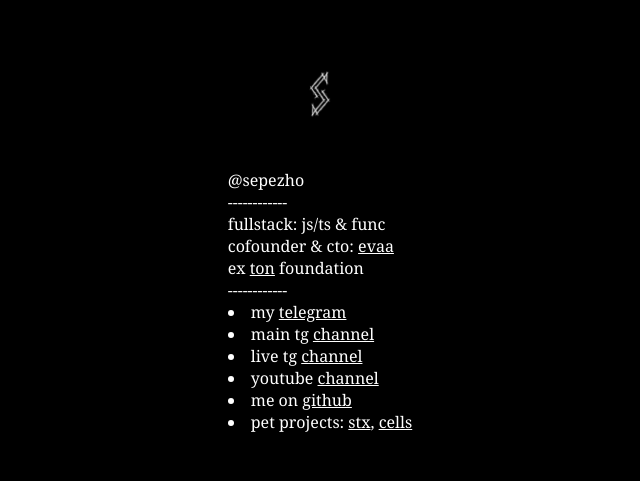
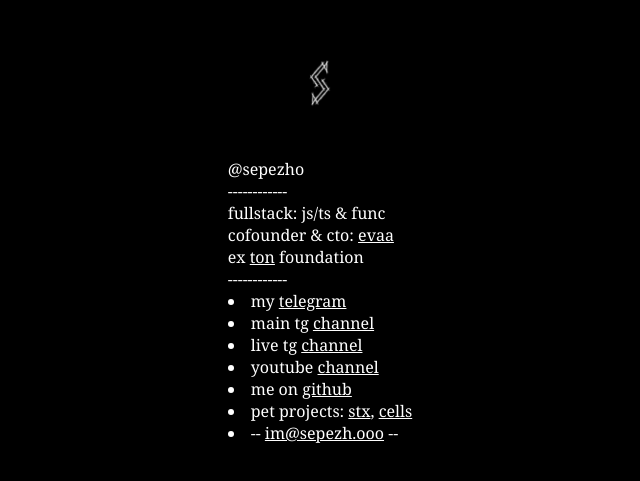
Before and after one commit to sepezho/card, a React (Create React App) app: page / in a window 1280 px wide. Shown: the part 141-622 px from the top of the page, without its empty margins (320-960 px from the left). Built offline with nearby package versions, Linux system fonts and the light colour scheme.

Commit message:
Update App.tsx

```diff
--- a/src/App.tsx
+++ b/src/App.tsx
@@ -38,6 +38,9 @@ function App() {
             <li>
               pet projects: <a href="https://stx.tg">stx</a>, <a href="https://toncells.org">cells</a>
             </li>
+            <li>
+              -- <a href="mailto:someone@example.com?subject=Hello&body=Hello">im@sepezh.ooo</a> --
+            </li>
           </nav>
         </p>
       </div >
```
